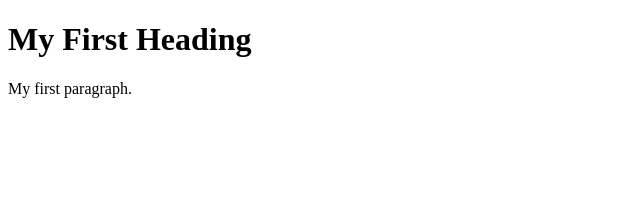
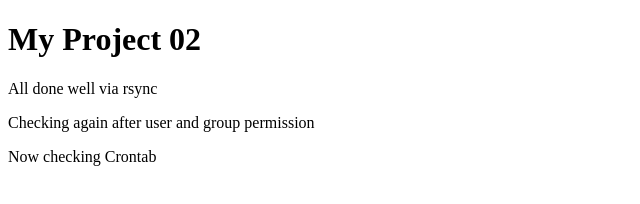
Before and after one commit to iqbalkhan82/Project02, a plain HTML site: page index.html in a window 1280 px wide. Shown: the whole page, without its empty margins (0-640 px from the left). Drawn offline with Linux system fonts and the light colour scheme.

Commit message:
crontab test01

```diff
--- a/index.html
+++ b/index.html
@@ -2,8 +2,9 @@
 <html>
 <body>
 
-<h1>My First Heading</h1>
-<p>My first paragraph.</p>
-
+<h1>My Project 02</h1>
+<p>All done well via rsync</p>
+<p> Checking again after user and group permission</p>
+<p> Now checking Crontab </p>
 </body>
 </html>
```
